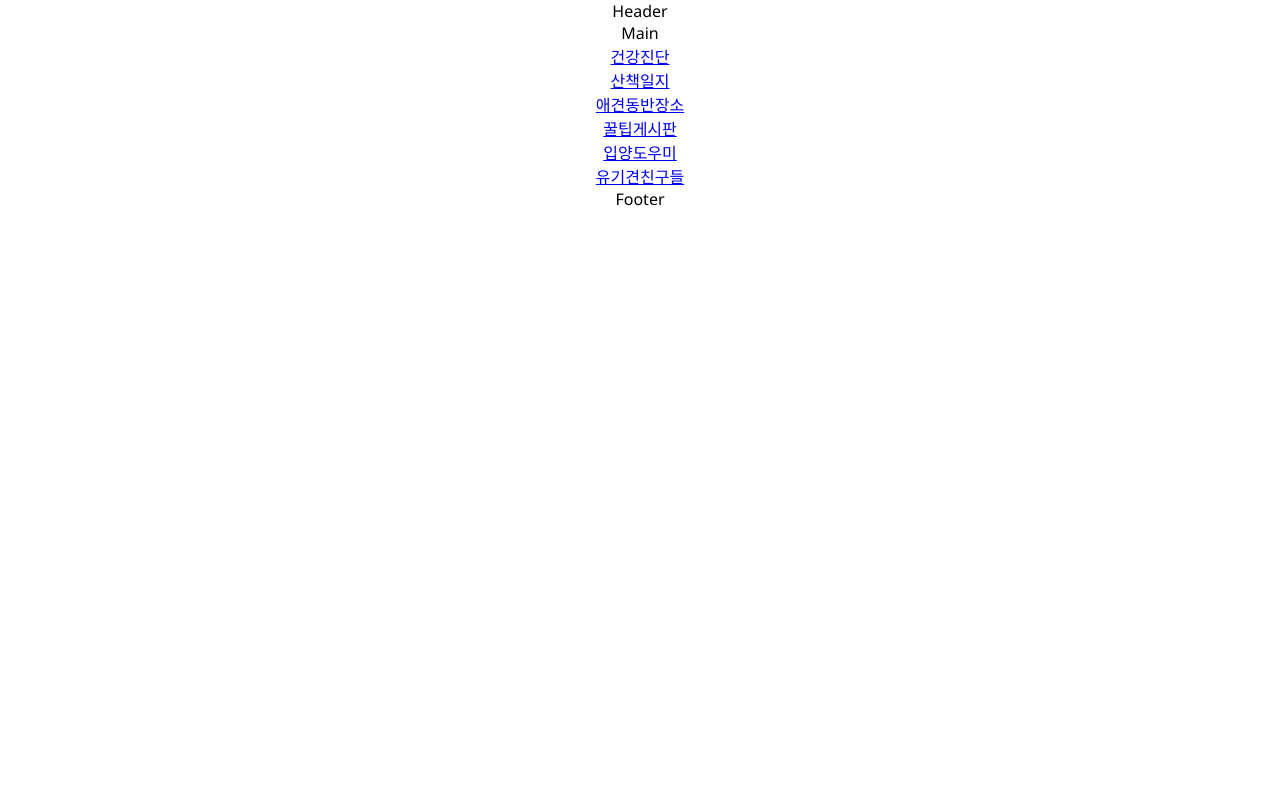
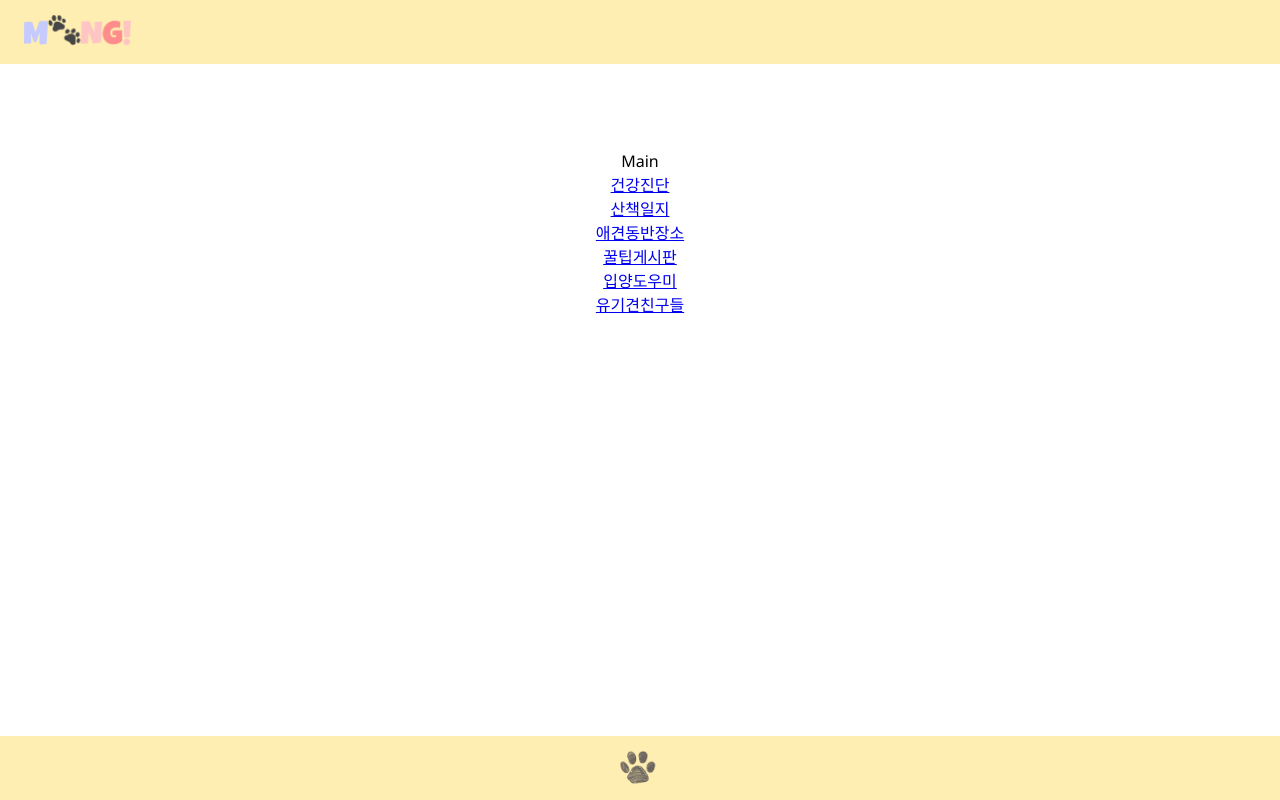
Before and after one commit to M-TLD/MTLD, a React (Create React App) app in the folder frontend/mtld/: page / in a window 1280 px wide. Built offline with nearby package versions, Linux system fonts and the light colour scheme; a web font is replaced by a local one.

Commit message:
[#S07P22A106-135][FE] Layout draft (footer/header)

```diff
--- a/frontend/mtld/src/components/layout/Footer.jsx
+++ b/frontend/mtld/src/components/layout/Footer.jsx
@@ -1,7 +1,55 @@
 import React from 'react';
+import styled from 'styled-components';
+import { Link } from 'react-router-dom';
+import Paw from 'assets/paw.png';
+
+const StyledFooter = styled.footer`
+  .Footer {
+    position: fixed;
+    bottom: 0;
+    left: 0;
+    height: 8vh;
+    width: 100%;
+    display: flex;
+    align-items: center;
+    justify-content: center;
+    background-color: #ffeeb1;
+  }
+
+  .Contents {
+  }
+
+  .material-icons {
+    color: #dfba88;
+    font-size: 5vh;
+  }
+
+  .Link {
+    display: flex;
+    align-items: center;
+    justify-content: center;
+    margin: 0;
+    padding: 0;
+    text-decoration: none;
+  }
+`;
+
+const PawImage = styled.img`
+  height: 6.5vh;
+`;
 
 function Footer() {
-  return <div>Footer</div>;
+  return (
+    <StyledFooter>
+      <div className="Footer">
+        <div className="Contents">
+          <Link className="Link" to="/">
+            <PawImage src={Paw} />
+          </Link>
+        </div>
+      </div>
+    </StyledFooter>
+  );
 }
 
 export default Footer;
--- a/frontend/mtld/src/components/layout/Header.jsx
+++ b/frontend/mtld/src/components/layout/Header.jsx
@@ -1,7 +1,42 @@
 import React from 'react';
+import styled from 'styled-components';
+import Logo from 'assets/mung.png';
+import { Link } from 'react-router-dom';
 
+const StyledHeader = styled.header`
+  .Header {
+    position: fixed;
+    top: 0;
+    left: 0;
+    height: 8vh;
+    width: 100%;
+    display: flex;
+    align-items: center;
+    background-color: #ffeeb1;
+  }
+
+  .Contents {
+    display: flex;
+    align-items: center;
+    margin-left: 3vh;
+  }
+`;
+
+const LogoImage = styled.img`
+  height: 4vh;
+`;
 function Header() {
-  return <div>Header</div>;
+  return (
+    <StyledHeader>
+      <div className="Header">
+        <div className="Contents">
+          <Link className="Link" to="/">
+            <LogoImage src={Logo} />
+          </Link>
+        </div>
+      </div>
+    </StyledHeader>
+  );
 }
 
 export default Header;
--- a/frontend/mtld/src/components/layout/Layout.jsx
+++ b/frontend/mtld/src/components/layout/Layout.jsx
@@ -3,7 +3,10 @@ import styled from 'styled-components';
 import Footer from './Footer';
 import Header from './Header';
 
-const StyledMain = styled.main``;
+const StyledMain = styled.main`
+  padding-top: 150px;
+  padding-bottom: 150px;
+`;
 
 function Layout(props) {
   return (
```
Also changed, not shown: frontend/mtld/src/assets/mung.png (added), frontend/mtld/src/assets/paw.png (added).
